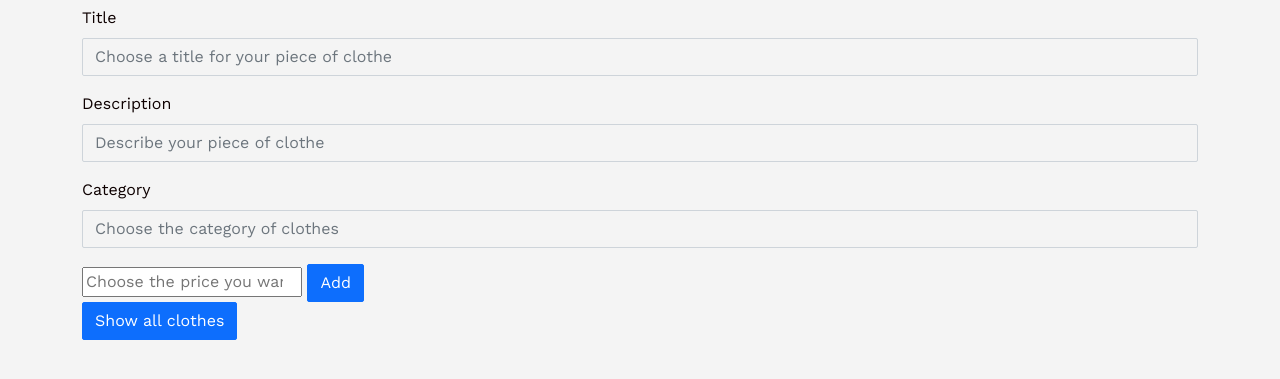
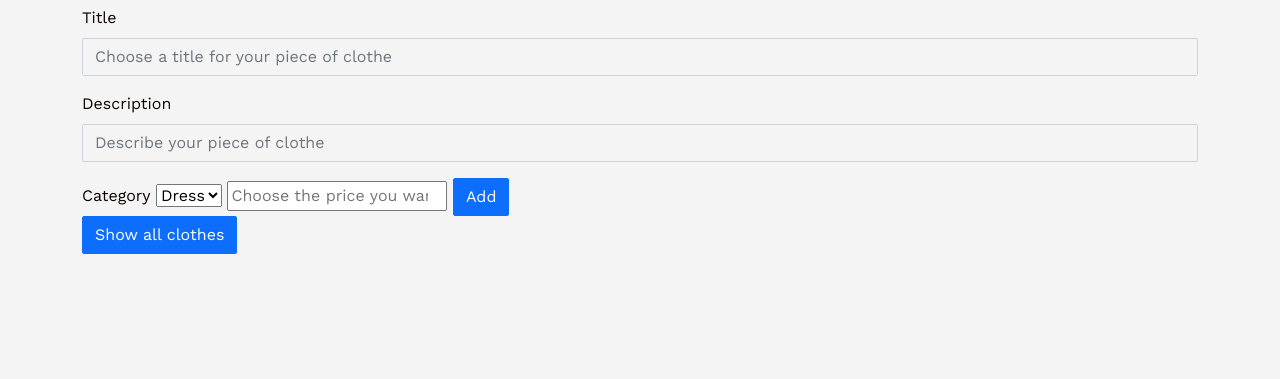
Before and after one commit to shiningmoonsunshine/rented, a Rails app: page /clothes/new in a window 1280 px wide. Shown: the part 180-559 px from the top of the page. Run offline with Rails 7, Linux system fonts and the light colour scheme; style sheets or scripts are compiled from the project's sources; some libraries are stand-ins or nearby versions.

Commit message:
Added scroll down menu for category

```diff
--- a/app/views/clothes/new.html.erb
+++ b/app/views/clothes/new.html.erb
@@ -4,7 +4,8 @@
   <%= simple_form_for @clothe do |b| %>
   <%= b.input :title, placeholder: "Choose a title for your piece of clothe" %>
   <%= b.input :description, placeholder: "Describe your piece of clothe" %>
-  <%= b.input :category, placeholder: "Choose the category of clothes" %>
+  <%= b.label :category %>
+  <%= b.select :category,[['Dress','Dress'],['Tshirt','Tshirt'],['Pants','Pants']] %>
   <%= b.number_field :price, placeholder: "Choose the price you want to rent at" %>
   <%= b.submit "Add", class: "btn btn-primary" %>
   <% end %>
```
